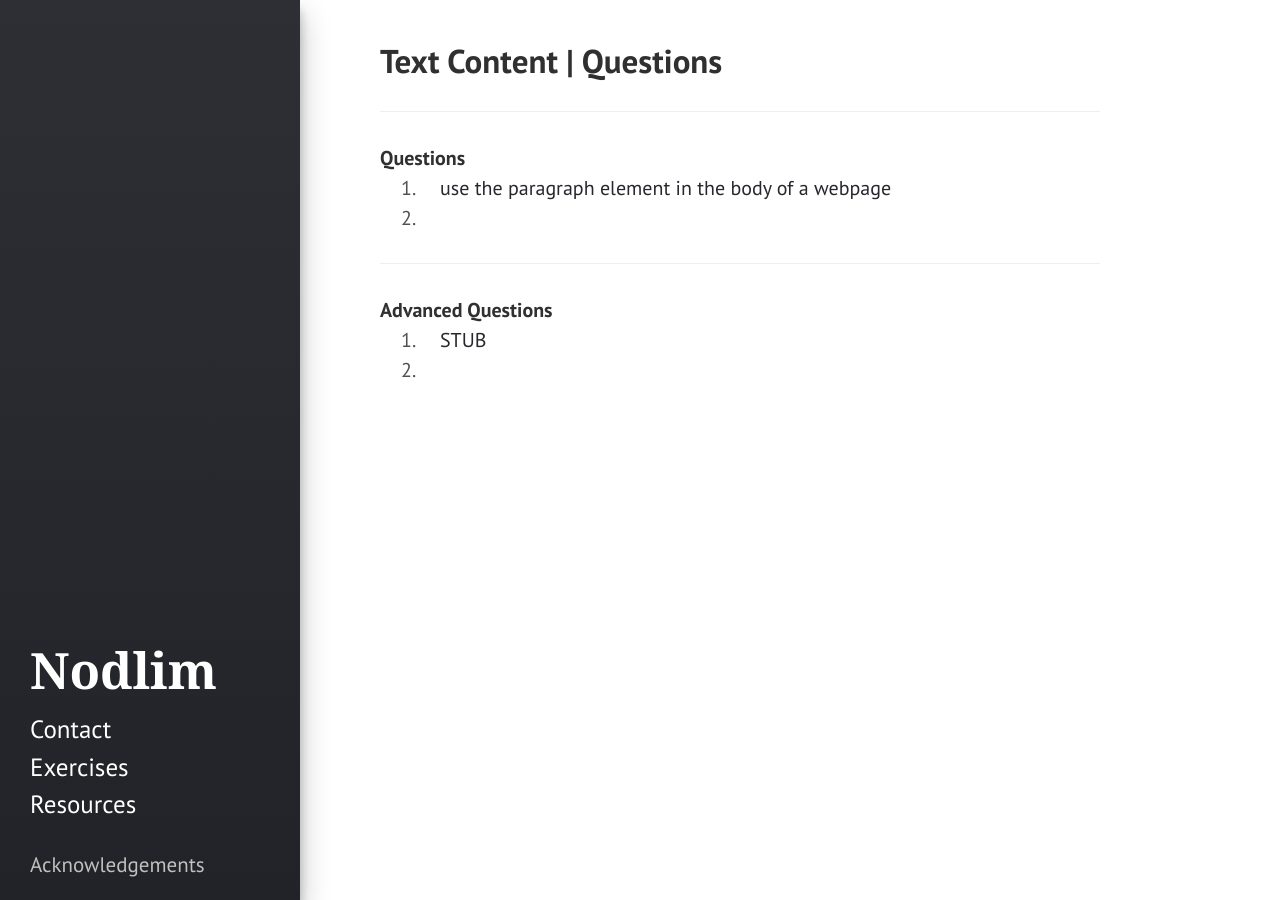
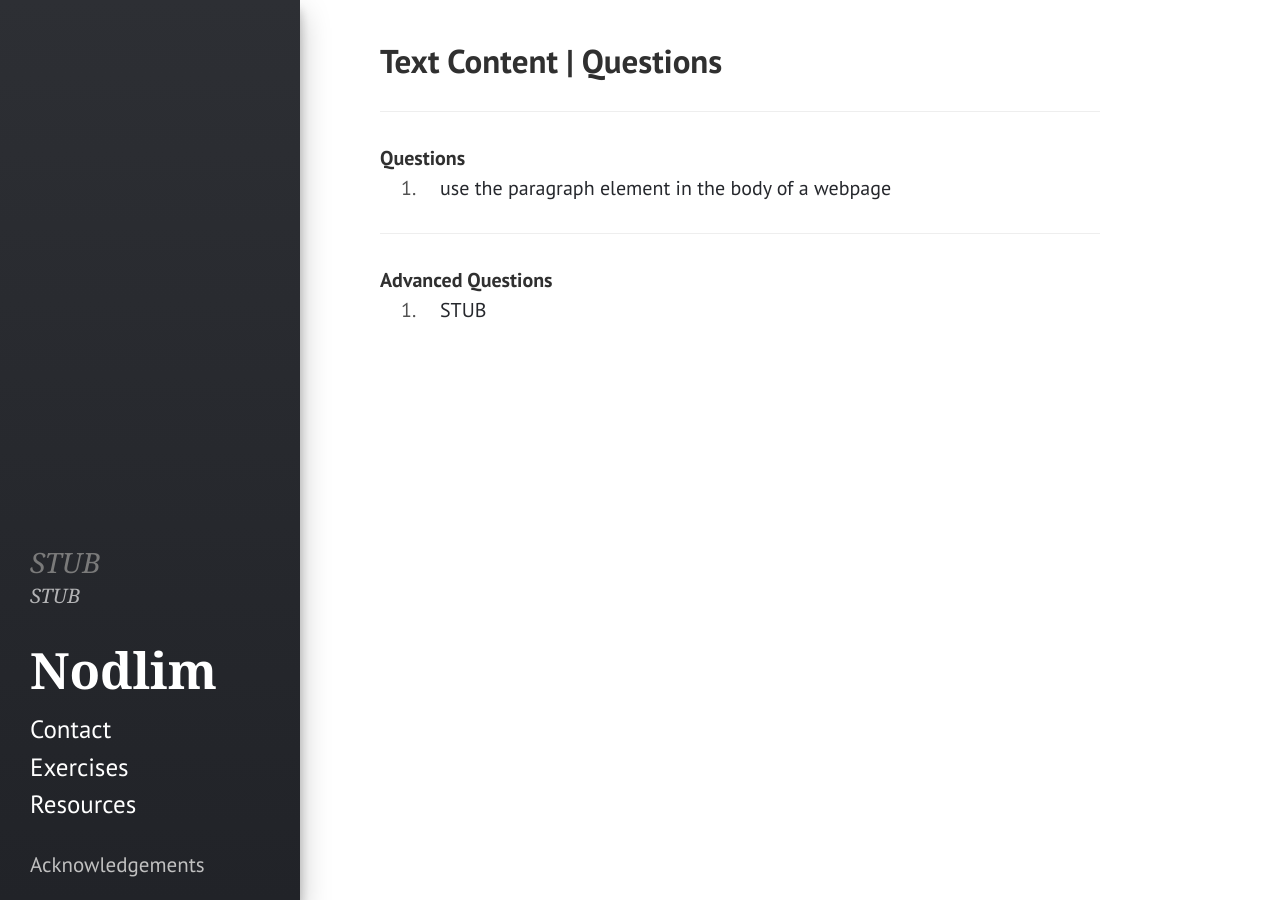
Before and after one commit to kranzuft/nodlim_old, a Jekyll site: the page built from _html/text.md, in a window 1280 px wide. Built offline with Jekyll 4.4.1, drawn with Linux system fonts in a browser that asks for light colours.

Commit message:
fixed yaml that caused questions to be displayed incorrectly

```diff
--- a/_html/text.md
+++ b/_html/text.md
@@ -3,10 +3,13 @@ layout: questions
 topic: HTML
 section: text
 title: Text Content
+quote: STUB
+qcite: STUB
+qauth: STUB
 questions:
   - desc: use the paragraph element in the body of a webpage
-  - link: ppage
+    link: ppage
 adv_questions:
   - desc: STUB
-  - link: stub
+    link: stub
 ---
```
